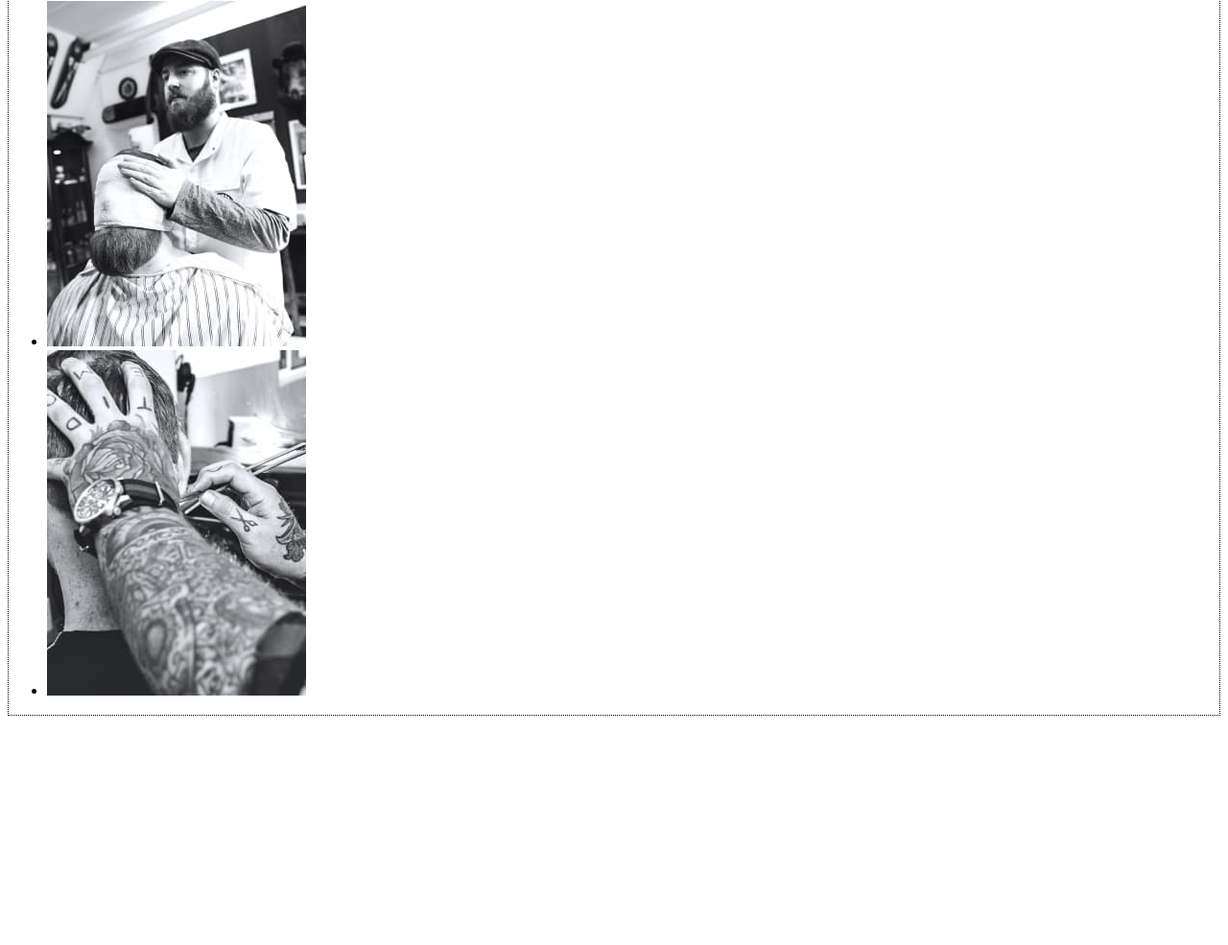
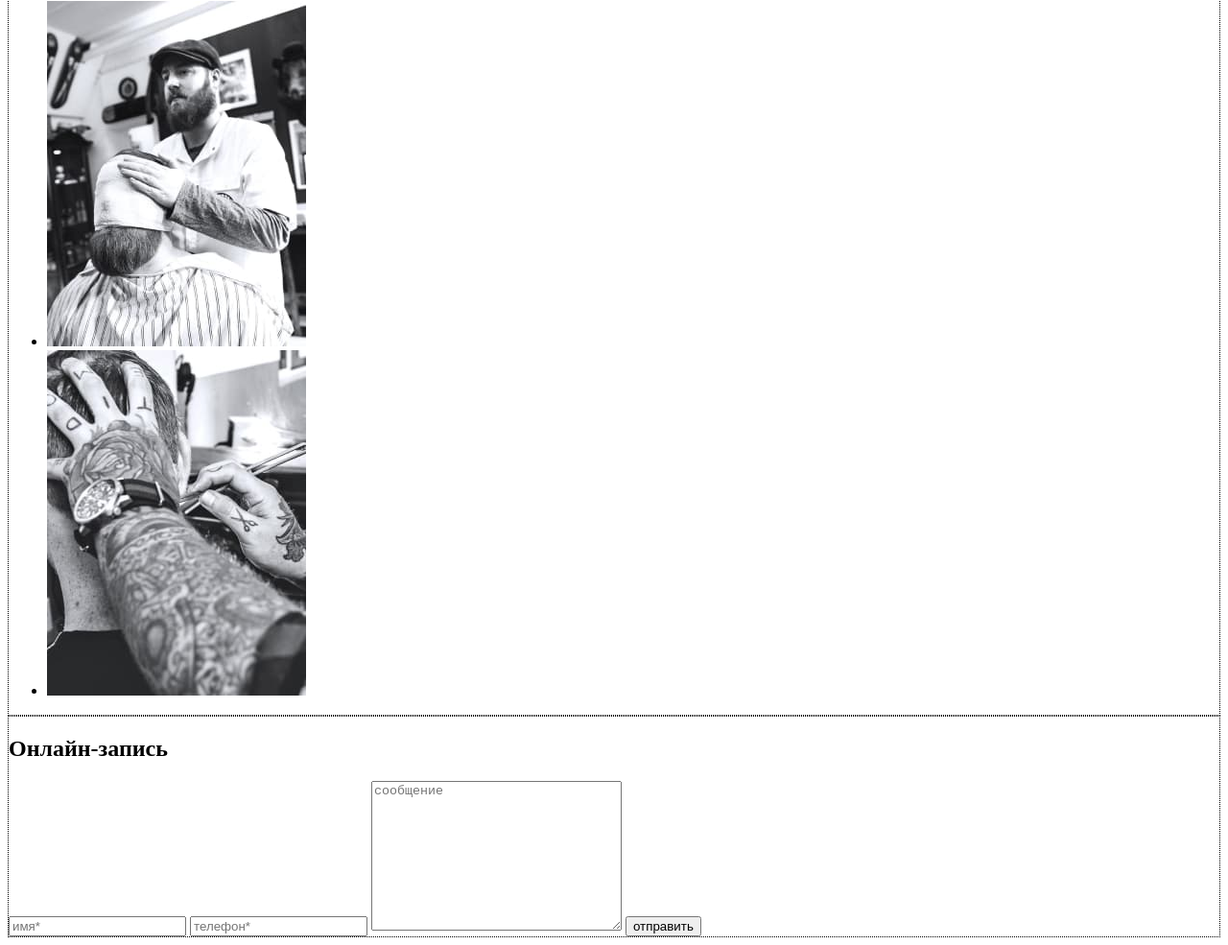
Before and after one commit to olozovik/goit-practice-01, a plain HTML site: page index.html in a window 1280 px wide. Shown: the part 4760-5745 px from the top of the page at 96% size. Before the commit the page ends 5514 px from the top, so only its background shows below. Drawn offline with Linux system fonts and the light colour scheme.

Commit message:
форма

```diff
--- a/index.html
+++ b/index.html
@@ -232,6 +232,21 @@
           </li>
         </ul>
       </section>
+      <section>
+        <h2>Онлайн-запись</h2>
+        <form action="#">
+          <input type="text" name="" id="" placeholder="имя*" />
+          <input type="tel" name="" id="" placeholder="телефон*" />
+          <textarea
+            name=""
+            id=""
+            cols="30"
+            rows="10"
+            placeholder="сообщение"
+          ></textarea>
+          <button>отправить</button>
+        </form>
+      </section>
     </main>
     <footer></footer>
   </body>
```
